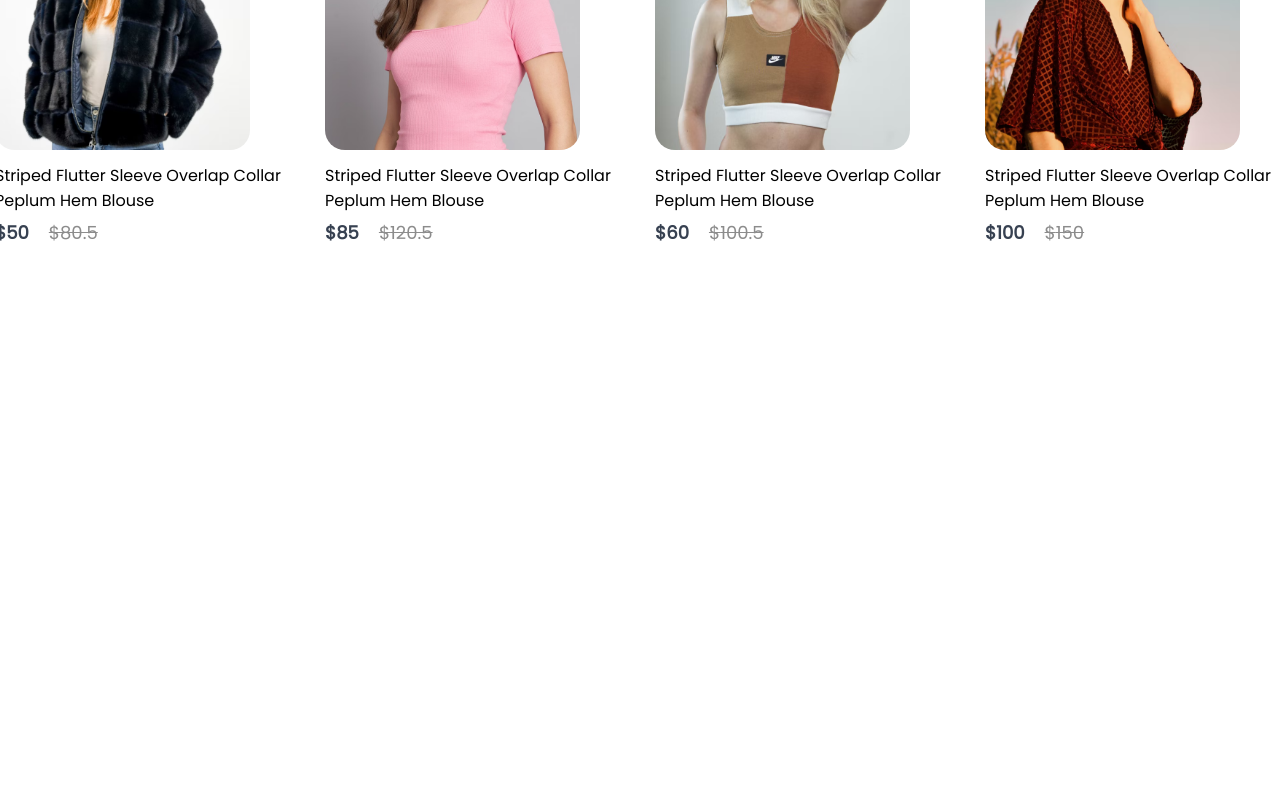
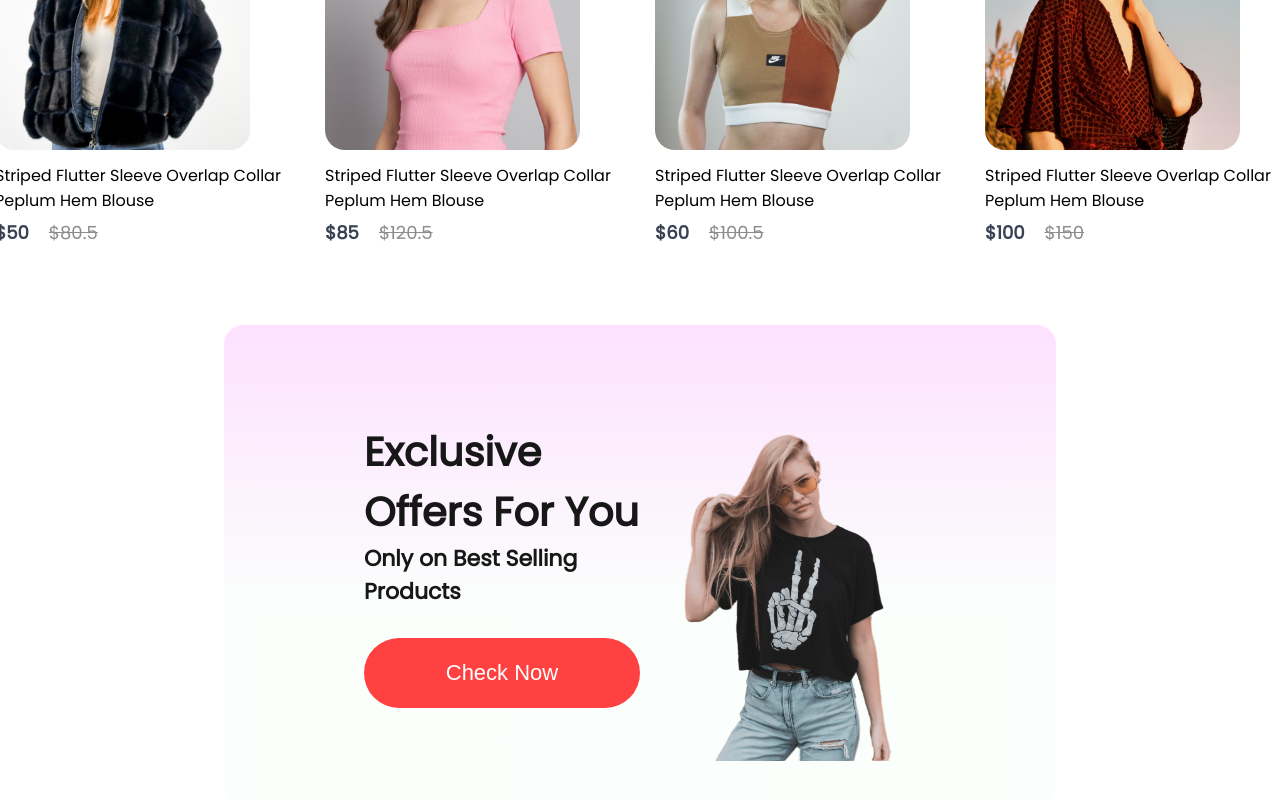
Before and after one commit to Suriya2620/ecommerce, a React (Create React App) app: page / in a window 1280 px wide. Shown: the part 1292-2092 px from the top of the page. Before the commit the page ends 1617 px from the top, so only its background shows below. Built offline with nearby package versions, Linux system fonts and the light colour scheme.

Commit message:
added and styled offers section

```diff
--- a/src/components/Hero/hero.css
+++ b/src/components/Hero/hero.css
@@ -22,7 +22,7 @@
 
 .hero-left p{
     color: #171717;
-    font-size: 100px;
+    font-size: 60px;
     font-weight: 700;
 }
 
@@ -56,3 +56,7 @@
     justify-content: center;
     flex: 1;
 }
+
+.hero-right img{
+    width: 75%;
+}
--- a/src/components/Offers/Offers.jsx
+++ b/src/components/Offers/Offers.jsx
@@ -1,9 +1,18 @@
 import React from 'react'
 import './offers.css'
+import exclusive_img from '../Assets/exclusive_image.png'
 const Offers = () => {
   return (
     <div className="offers">
-
+        <div className="offers-left">
+            <h1>Exclusive</h1>
+            <h1>Offers For You</h1>
+            <p>Only on Best Selling Products</p>
+            <button>Check Now</button>
+        </div>
+        <div className="offers-right">
+            <img src={exclusive_img} alt="" />
+        </div>
     </div>
   )
 }
--- a/src/components/Offers/offers.css
+++ b/src/components/Offers/offers.css
@@ -0,0 +1,55 @@
+.offers{
+    width: 65%;
+    height: 60vh;
+    display: flex;
+    margin: auto;
+    border-radius: 20px;
+    padding: 0px 140px;
+    margin-bottom: 150px;
+    background: linear-gradient(180deg, #fde1ff 0%, #e1ffea22 60%);
+
+}
+
+ .offers-left{
+    flex: 1;
+    display: flex;
+    flex-direction: column;
+    justify-content: center;
+}
+
+.offers-left h1{
+    color: #171717;
+    font-size: 40px;
+    font-weight: 600;
+}
+
+.offers-left p{
+    color: #171717;
+    font-size: 22px;
+    font-weight: 600;
+}
+
+.offers-left button{
+    /* width: 282px; */
+    height: 70px;
+    border-radius: 35px;
+    background: #ff4141;
+    border: none;
+    color: white;
+    font-size: 22px;
+    font-weight: 500;
+    margin-top: 30px;
+    cursor: pointer;
+}
+
+.offers-right{
+    flex: 1;
+    display: flex;
+    align-items: center;
+    justify-content: flex-end;
+    padding-top: 50px;
+}
+
+.offers-right img{
+    width: 85%;
+}
```
